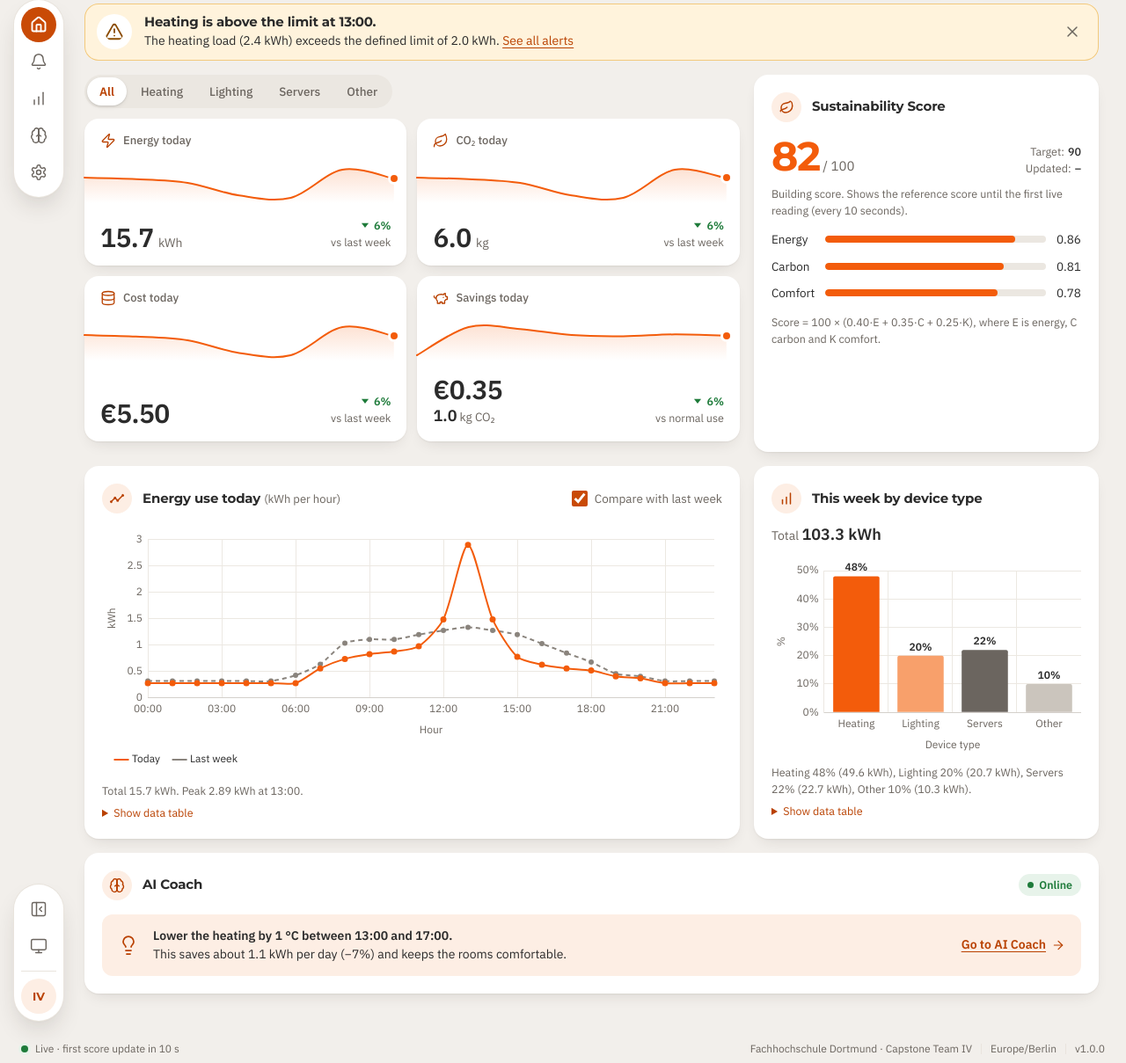
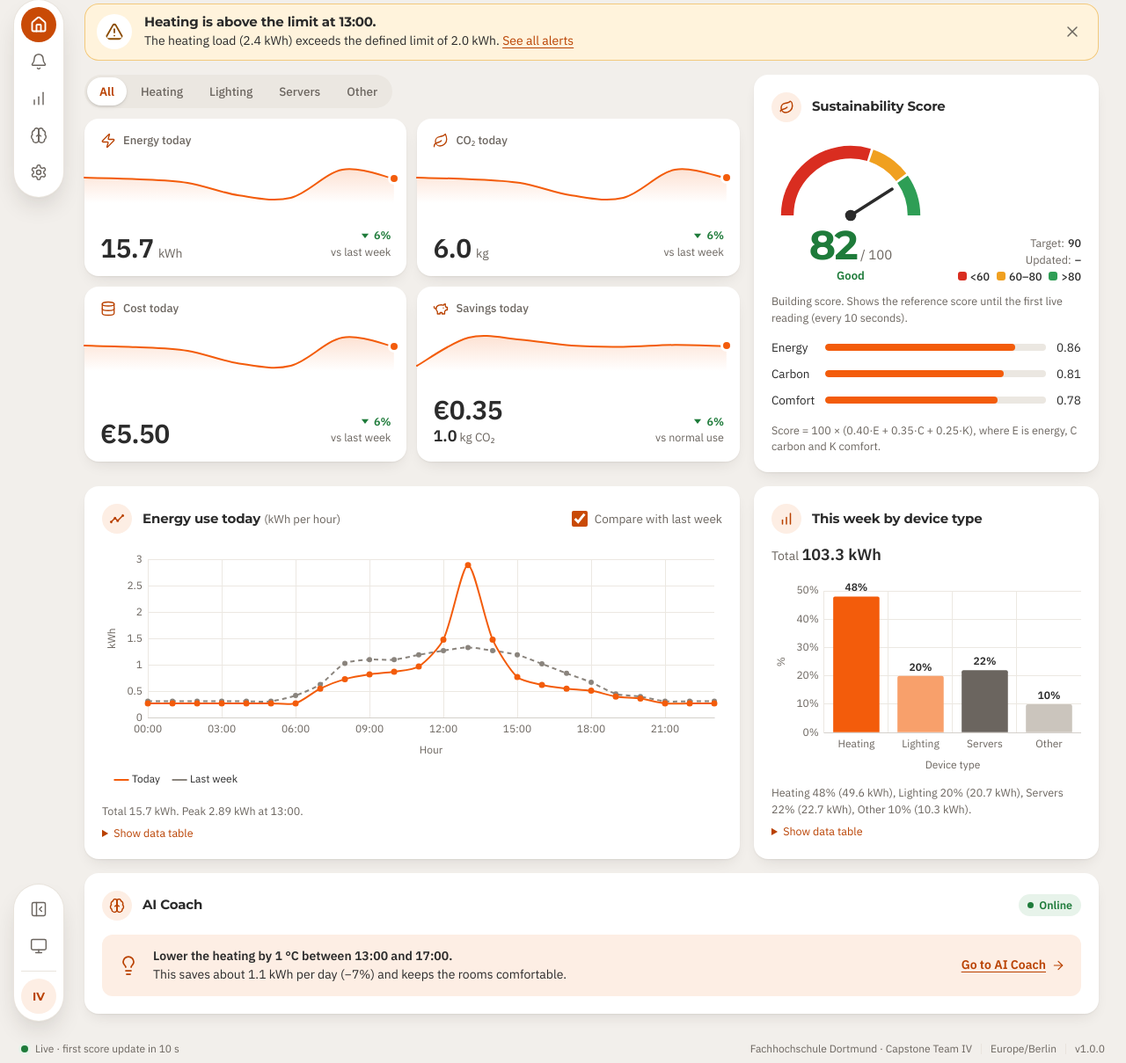
Before and after one commit to azizjail2003/smart-energy-coach, a Flask app: page / in a window 1280 px wide. Shown: the part 72-1281 px from the top of the page at 88% size. Run offline with Flask 3, Linux system fonts and the light colour scheme; some libraries are stand-ins or nearby versions.

Commit message:
Show the sustainability score on a gauge with red, amber and green bands
Below 60 is red, 60 to 80 amber and above 80 green, as in the report.
The live poll moves the needle and updates the band label.

```diff
--- a/subsystems/s2_web/presenter.py
+++ b/subsystems/s2_web/presenter.py
@@ -125,6 +125,17 @@ def sparkline(values, days, show):
     }
 
 
+def score_band(value):
+    """Colour band of the score gauge: below 60 red, 60 to 80 amber, above 80 green."""
+    if value < 60:
+        band, label = "red", "Needs attention"
+    elif value <= 80:
+        band, label = "amber", "Fair"
+    else:
+        band, label = "green", "Good"
+    return {"band": band, "label": label, "needle_deg": round(max(0, min(value, 100)) * 1.8 - 90, 1)}
+
+
 def score_payload(score):
     weights = score["weights"]
     measured_at = score["measured_at"].astimezone(TIMEZONE)
@@ -133,6 +144,8 @@ def score_payload(score):
         "scope": "building",
         "score": score["live"],
         "display": number(score["live"], 1),
+        "band": score_band(score["live"]),
+        "reference_band": score_band(score["reference"]),
         "reference_score": score["reference"],
         "target": score["target"],
         "components": {
--- a/subsystems/s2_web/static/css/style.css
+++ b/subsystems/s2_web/static/css/style.css
@@ -27,6 +27,10 @@
   --warn-tint: #fff3dc;
   --warn-ring: #f2c97d;
   --danger: #b42318;
+  /* Score gauge bands: below 60, 60–80, above 80 */
+  --band-red: #d92d20;
+  --band-amber: #f0a020;
+  --band-green: #2e9e55;
 
   --chart-compare: #8a847d;
   --chart-lighting: #f8a06b;
@@ -69,6 +73,9 @@
     --warn-tint: #352a17;
     --warn-ring: #5c4824;
     --danger: #f2877c;
+    --band-red: #f2877c;
+    --band-amber: #f2c063;
+    --band-green: #6cc489;
     --chart-compare: #948d86;
     --chart-servers: #a9a29a;
     --chart-other: #5c5650;
@@ -99,6 +106,9 @@
   --warn-tint: #352a17;
   --warn-ring: #5c4824;
   --danger: #f2877c;
+  --band-red: #f2877c;
+  --band-amber: #f2c063;
+  --band-green: #6cc489;
   --chart-compare: #948d86;
   --chart-servers: #a9a29a;
   --chart-other: #5c5650;
@@ -1452,6 +1462,85 @@ tbody tr:hover {
   letter-spacing: -0.03em;
 }
 
+/* Score gauge: three coloured bands, a needle and the value under it. */
+
+.gauge {
+  display: grid;
+  justify-items: center;
+  width: 180px;
+}
+
+.gauge__dial {
+  display: block;
+  width: 100%;
+  height: auto;
+  overflow: visible;
+}
+
+.gauge__band {
+  fill: none;
+  stroke-width: 16;
+}
+
+.gauge__band--red { stroke: var(--band-red); }
+.gauge__band--amber { stroke: var(--band-amber); }
+.gauge__band--green { stroke: var(--band-green); }
+
+.gauge__needle {
+  stroke: var(--text);
+  stroke-width: 4;
+  stroke-linecap: round;
+  transform-box: view-box;
+  transform-origin: 100px 100px;
+  transition: transform 400ms ease-out;
+}
+
+.gauge__hub {
+  fill: var(--text);
+}
+
+.gauge .score__value {
+  margin: 2px 0 0;
+}
+
+.gauge--red .score__value span { color: var(--danger); }
+.gauge--amber .score__value span { color: var(--warn); }
+.gauge--green .score__value span { color: var(--ok); }
+
+.gauge__band-label {
+  margin: 2px 0 0;
+  font-size: 13px;
+  font-weight: 600;
+}
+
+.gauge--red .gauge__band-label { color: var(--danger); }
+.gauge--amber .gauge__band-label { color: var(--warn); }
+.gauge--green .gauge__band-label { color: var(--ok); }
+
+.score__legend dd {
+  display: flex;
+  align-items: center;
+  gap: 4px;
+  color: var(--muted);
+  font-weight: 400;
+}
+
+.swatch {
+  display: inline-block;
+  width: 10px;
+  height: 10px;
+  margin-left: 4px;
+  border-radius: 3px;
+}
+
+.swatch--red { background: var(--band-red); }
+.swatch--amber { background: var(--band-amber); }
+.swatch--green { background: var(--band-green); }
+
+@media (prefers-reduced-motion: reduce) {
+  .gauge__needle { transition: none; }
+}
+
 .score__meta {
   margin: 0;
   color: var(--muted);
--- a/subsystems/s2_web/static/js/dashboard.js
+++ b/subsystems/s2_web/static/js/dashboard.js
@@ -116,6 +116,9 @@
   const scoreValue = score.querySelector("[data-score-value]");
   const scoreTime = score.querySelector("[data-score-time]");
   const scoreError = score.querySelector("[data-score-error]");
+  const gauge = score.querySelector("[data-gauge]");
+  const gaugeNeedle = score.querySelector("[data-gauge-needle]");
+  const scoreBand = score.querySelector("[data-score-band]");
   let timer = null;
   let inFlight = false;
 
@@ -127,6 +130,9 @@
     try {
       const data = await fetchJSON(apiUrl("/api/score", { building }));
       scoreValue.textContent = data.display;
+      gauge.className = `gauge gauge--${data.band.band}`;
+      gaugeNeedle.style.transform = `rotate(${data.band.needle_deg}deg)`;
+      scoreBand.textContent = data.band.label;
       scoreTime.textContent = data.time_display;
       scoreTime.dateTime = data.measured_at;
       scoreError.hidden = true;
--- a/subsystems/s2_web/templates/dashboard.html
+++ b/subsystems/s2_web/templates/dashboard.html
@@ -100,10 +100,22 @@
   <section class="card score" aria-labelledby="score-title" data-score>
     <h2 class="card__title" id="score-title">{{ icon("leaf") }}Sustainability Score</h2>
     <div class="score__main">
-      <p class="score__value"><span data-score-value>{{ score.reference_score }}</span> / 100</p>
+      {# Half-circle gauge 0–100: red below 60, amber 60–80, green above 80. #}
+      <div class="gauge gauge--{{ score.reference_band.band }}" data-gauge>
+        <svg class="gauge__dial" viewBox="0 0 200 110" aria-hidden="true" focusable="false">
+          <path class="gauge__band gauge__band--red" d="M20 100 A80 80 0 0 1 180 100" pathLength="100" stroke-dasharray="59.4 100"/>
+          <path class="gauge__band gauge__band--amber" d="M20 100 A80 80 0 0 1 180 100" pathLength="100" stroke-dasharray="0 60.6 18.8 100"/>
+          <path class="gauge__band gauge__band--green" d="M20 100 A80 80 0 0 1 180 100" pathLength="100" stroke-dasharray="0 80.6 19.4 100"/>
+          <line class="gauge__needle" x1="100" y1="100" x2="100" y2="38" style="transform: rotate({{ score.reference_band.needle_deg }}deg)" data-gauge-needle/>
+          <circle class="gauge__hub" cx="100" cy="100" r="7"/>
+        </svg>
+        <p class="score__value"><span data-score-value>{{ score.reference_score }}</span> / 100</p>
+        <p class="gauge__band-label" data-score-band>{{ score.reference_band.label }}</p>
+      </div>
       <dl class="score__meta">
         <div><dt>Target:</dt><dd>{{ score.target }}</dd></div>
         <div><dt>Updated:</dt><dd><time data-score-time>–</time></dd></div>
+        <div class="score__legend"><dt class="visually-hidden">Bands:</dt><dd><span class="swatch swatch--red"></span>&lt;60 <span class="swatch swatch--amber"></span>60–80 <span class="swatch swatch--green"></span>&gt;80</dd></div>
       </dl>
     </div>
     <p class="score__scope">{{ score.label }}. Shows the reference score until the first live reading (every 10 seconds).</p>
```
Also changed, not shown: tests/s2/test_api.py (+2 -0 lines), tests/s2/test_ui_logic.py (+16 -0 lines).
